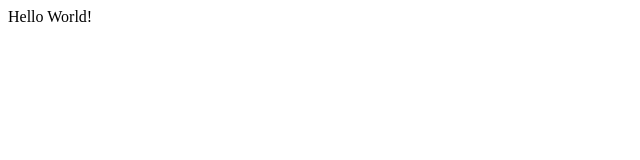
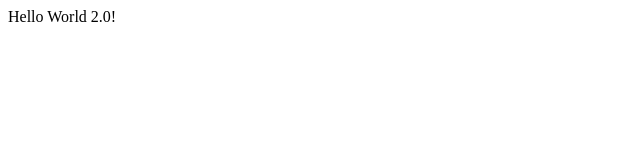
Before and after one commit to felixsalcher/gulp-setup, a website: page index.html in a window 1280 px wide. Shown: the full height of the page, 0-640 px from the left. Drawn offline with Linux system fonts and the light colour scheme.

Commit message:
Changing index.html

```diff
--- a/index.html
+++ b/index.html
@@ -5,6 +5,6 @@
         <title>Hello World</title>
     </head>
     <body>
-        <span>Hello World!</span>
+        <span>Hello World 2.0!</span>
     </body>
 </html>
```
